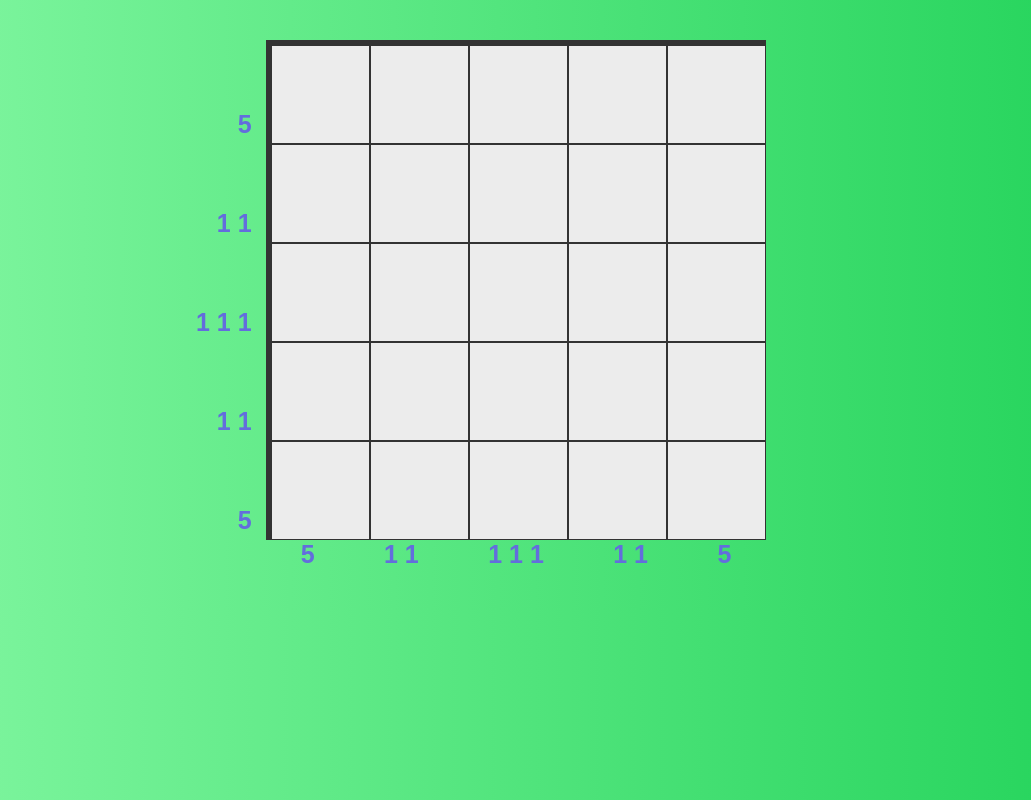
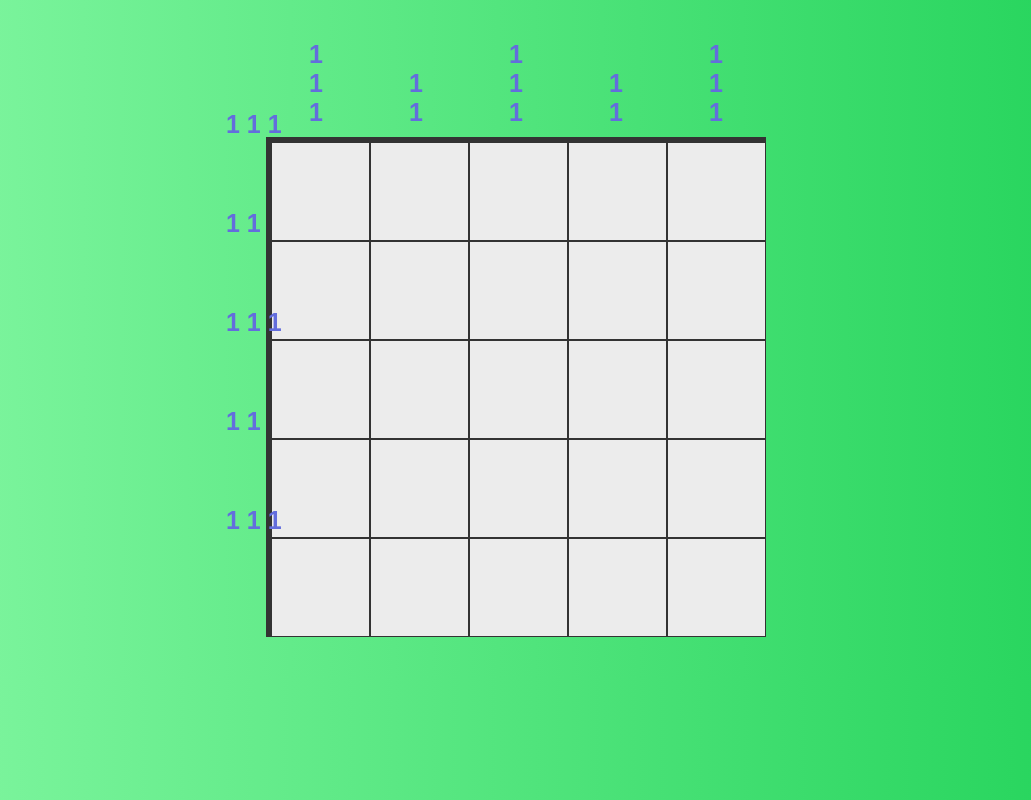
Before and after one commit to nadyavalin/rs-school-tasks, a plain HTML site: page nonograms/index.html in a window 1280 px wide. Shown: the whole page, without its empty margins (124-1155 px from the left). Drawn offline with Linux system fonts and the light colour scheme.

Commit message:
fix: correct and add code for top hints

```diff
--- a/nonograms/script.js
+++ b/nonograms/script.js
@@ -8,18 +8,18 @@ container.classList.add("container");
 document.body.append(container);
 
 // Выбор шаблона
-const currentTemplate = templates[4];
+const currentTemplate = templates[2];
 
 // Генерация игрового поля c шаблоном
 function generatePlayingFieldWithHints(template) {
   const playingField = document.createElement("div");
   playingField.classList.add("playing-area");
 
-  const hintsContainerHorizontal = document.createElement("div");
-  hintsContainerHorizontal.classList.add("hints-container-horizontal");
+  const hintsContainerTop = document.createElement("div");
+  hintsContainerTop.classList.add("hints-container-top");
 
-  const hintContainerVertical = document.createElement("div");
-  hintContainerVertical.classList.add("hints-container-vertical");
+  const hintsContainerLeft = document.createElement("div");
+  hintsContainerLeft.classList.add("hints-container-left");
 
   for (let i = 0; i < template.length; i += 1) {
     let count = 0;
@@ -46,19 +46,31 @@ function generatePlayingFieldWithHints(template) {
 
     playingField.appendChild(row);
 
-    const hints = document.createElement("div");
-    hints.classList.add("hints");
-    hints.textContent = hintValue;
-    hintsContainerHorizontal.append(hints);
+    // подсказки сверху
+    const hintsTop = document.createElement("div");
+    hintsTop.classList.add("hints-top");
+    hintsContainerTop.append(hintsTop);
 
-    const hint = document.createElement("div");
-    hint.classList.add("hint");
-    hint.textContent = hintValue;
-    hintContainerVertical.append(hint);
+    // верхние подсказки для отображения цифр в столбик
+    const hintTop = document.createElement("div");
+    hintTop.classList.add("hint-top");
+
+    for (let k = 0; k < hintValue.length; k++) {
+      const hintDigit = document.createElement("div");
+      hintDigit.textContent = hintValue[k];
+      hintTop.appendChild(hintDigit);
+    }
+    hintsTop.append(hintTop);
+
+    // подсказки слева
+    const hintsLeft = document.createElement("div");
+    hintsLeft.classList.add("hints-left");
+    hintsLeft.textContent = hintValue;
+    hintsContainerLeft.append(hintsLeft);
   }
+  container.appendChild(hintsContainerTop);
   container.appendChild(playingField);
-  container.appendChild(hintsContainerHorizontal);
-  container.appendChild(hintContainerVertical);
+  container.appendChild(hintsContainerLeft);
 }
 
 // Состояние ячеек
--- a/nonograms/style.css
+++ b/nonograms/style.css
@@ -28,33 +28,32 @@ body {
   position: relative;
 }
 
-.hints-container-horizontal {
+.hints-container-top {
   display: flex;
   flex-direction: row-reverse;
   justify-content: space-around;
+  padding-bottom: 10px;
 }
 
-.hints {
+.hints-top {
   display: flex;
   flex-direction: column;
-
+  justify-content: flex-end;
   font-size: 25px;
   font-weight: 700;
   color: #636ddd;
 }
 
-.hints-container-vertical {
+.hints-container-left {
   display: flex;
   flex-direction: column;
-  align-items: flex-end;
-
   position: absolute;
-  left: -70px;
+  left: -40px;
   top: 70px;
   gap: 70px;
 }
 
-.hint {
+.hints-left {
   font-size: 25px;
   font-weight: 700;
   color: #636ddd;
```
